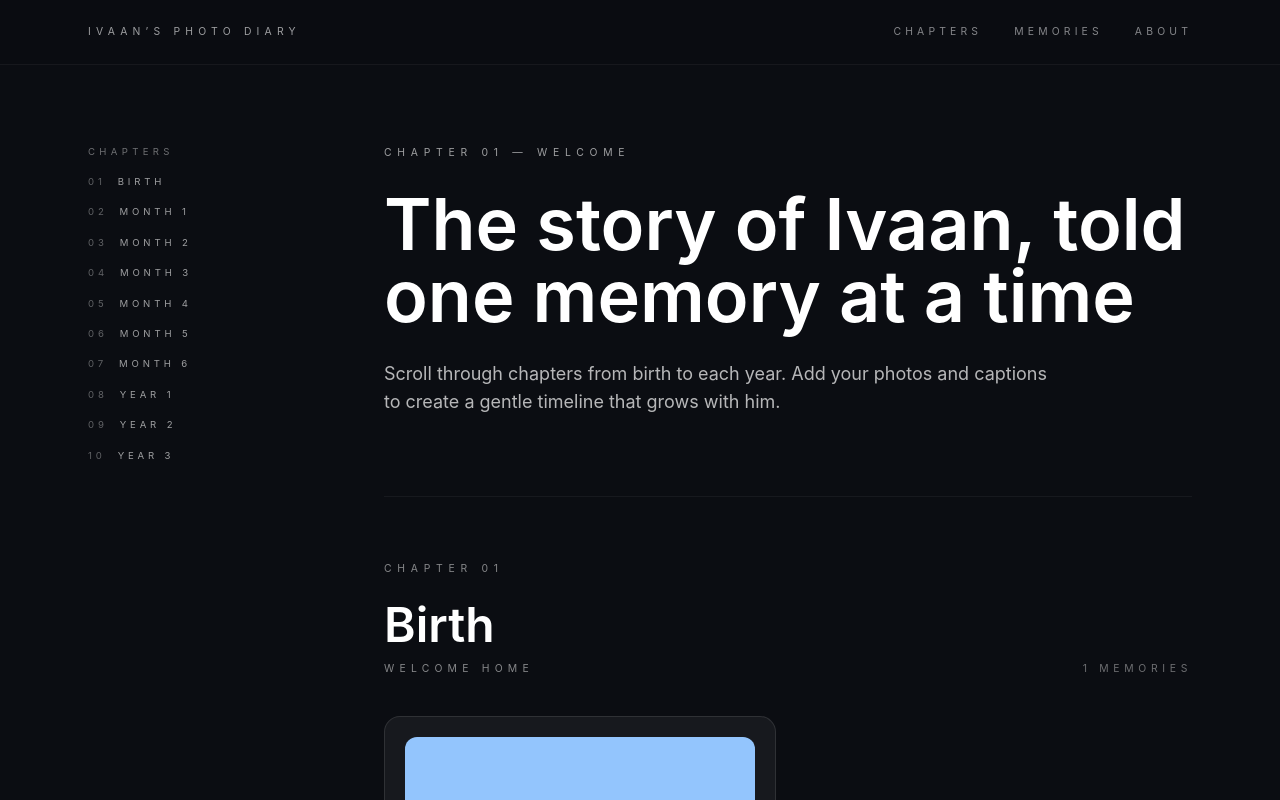
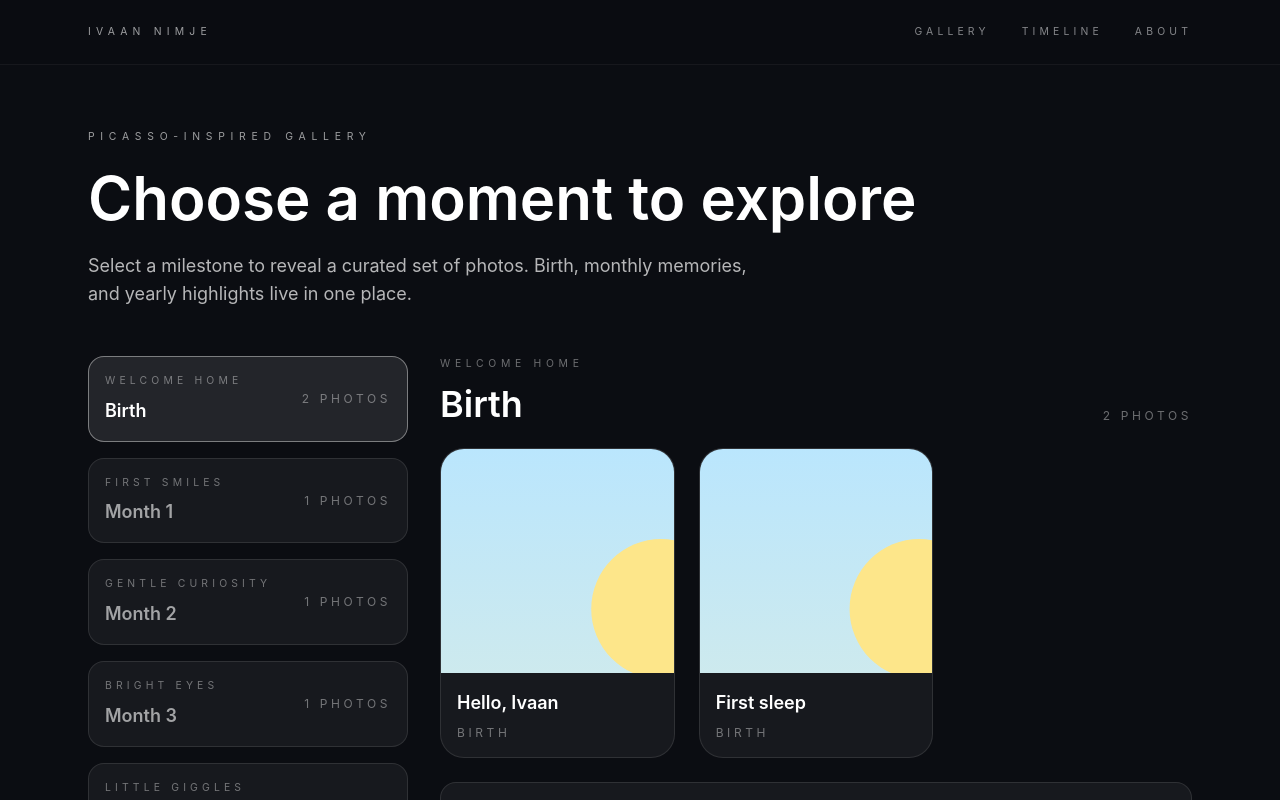
Before and after one commit to himanshunimje1/Ivaan-portfolio-Personal-Website, a React (Vite) app: page / in a window 1280 px wide. Shown: the top 800 px of the page. Built offline with nearby package versions, Linux system fonts and the light colour scheme.

Commit message:
Create event-driven Picasso gallery view
Switch to milestone selector with animated photo grid per event and update timeline data for photos.

```diff
--- a/index.html
+++ b/index.html
@@ -4,7 +4,7 @@
     <meta charset="UTF-8" />
     <link rel="icon" type="image/svg+xml" href="/vite.svg" />
     <meta name="viewport" content="width=device-width, initial-scale=1.0" />
-    <title>ivaan-diary</title>
+    <title>Ivaan Nimje</title>
   </head>
   <body>
     <div id="root"></div>
--- a/src/App.jsx
+++ b/src/App.jsx
@@ -1,90 +1,128 @@
+import { useMemo, useState } from 'react'
+import { motion } from 'framer-motion'
 import { timeline } from './data/timeline'
 
+const formatTitle = (title) => title.replace(/month/i, 'Month')
+
+function EventCard({ event, isActive, onClick }) {
+  return (
+    <button
+      type="button"
+      onClick={onClick}
+      className={`flex w-full items-center justify-between rounded-2xl border px-4 py-4 text-left transition ${
+        isActive
+          ? 'border-white/40 bg-white/10 text-white'
+          : 'border-white/10 bg-white/5 text-white/60 hover:border-white/30 hover:text-white'
+      }`}
+    >
+      <div>
+        <p className="text-[0.65rem] uppercase tracking-[0.4em] text-white/40">
+          {event.range}
+        </p>
+        <p className="mt-2 text-lg font-semibold">{formatTitle(event.title)}</p>
+      </div>
+      <div className="text-xs uppercase tracking-[0.3em] text-white/40">
+        {event.photos.length} photos
+      </div>
+    </button>
+  )
+}
+
 function App() {
+  const [activeEventId, setActiveEventId] = useState(timeline[0]?.id ?? '')
+  const activeEvent = useMemo(
+    () => timeline.find((event) => event.id === activeEventId) ?? timeline[0],
+    [activeEventId],
+  )
+
   return (
     <div className="min-h-screen bg-[#0b0d12] text-white">
       <header className="sticky top-0 z-20 border-b border-white/5 bg-[#0b0d12]/90 backdrop-blur">
         <div className="mx-auto flex w-full max-w-6xl items-center justify-between px-6 py-6">
           <div className="text-[0.65rem] uppercase tracking-[0.5em] text-white/60">
-            Ivaan’s Photo Diary
+            Ivaan Nimje
           </div>
           <div className="flex items-center gap-8 text-[0.65rem] uppercase tracking-[0.4em] text-white/50">
-            <span className="transition hover:text-white">Chapters</span>
-            <span className="transition hover:text-white">Memories</span>
+            <span className="transition hover:text-white">Gallery</span>
+            <span className="transition hover:text-white">Timeline</span>
             <span className="transition hover:text-white">About</span>
           </div>
         </div>
       </header>
 
-      <main className="mx-auto grid w-full max-w-6xl gap-14 px-6 pb-28 pt-20 md:grid-cols-[240px_minmax(0,1fr)]">
-        <aside className="hidden md:block">
-          <div className="sticky top-28 space-y-4 text-[0.6rem] uppercase tracking-[0.45em] text-white/50">
-            <div className="text-white/40">Chapters</div>
-            {timeline.map((chapter, index) => (
-              <a
-                key={chapter.id}
-                href={`#${chapter.id}`}
-                className="flex items-center gap-3 text-[0.6rem] uppercase tracking-[0.4em] text-white/60 transition hover:text-white"
-              >
-                <span className="text-white/35">{String(index + 1).padStart(2, '0')}</span>
-                <span className="whitespace-nowrap">{chapter.title}</span>
-              </a>
-            ))}
-          </div>
-        </aside>
-
-        <section className="space-y-20">
-          <div className="space-y-7">
+      <main className="mx-auto flex w-full max-w-6xl flex-col gap-12 px-6 pb-24 pt-16">
+        <div className="space-y-6">
           <p className="text-[0.65rem] uppercase tracking-[0.55em] text-white/60">
-              Chapter 01 — Welcome
+            Picasso-inspired gallery
           </p>
-            <h1 className="text-4xl font-semibold leading-tight md:text-6xl lg:text-7xl">
-              The story of Ivaan, told one memory at a time
+          <h1 className="text-4xl font-semibold leading-tight md:text-6xl">
+            Choose a moment to explore
           </h1>
           <p className="max-w-2xl text-base text-white/70 md:text-lg">
-              Scroll through chapters from birth to each year. Add your photos and
-              captions to create a gentle timeline that grows with him.
+            Select a milestone to reveal a curated set of photos. Birth, monthly
+            memories, and yearly highlights live in one place.
           </p>
         </div>
 
-          {timeline.map((chapter, index) => (
-            <section key={chapter.id} id={chapter.id} className="border-t border-white/5 pt-16">
-              <p className="text-[0.65rem] uppercase tracking-[0.55em] text-white/50">
-                Chapter {String(index + 1).padStart(2, '0')}
+        <section className="grid gap-8 lg:grid-cols-[320px_minmax(0,1fr)]">
+          <div className="space-y-4">
+            {timeline.map((event) => (
+              <EventCard
+                key={event.id}
+                event={event}
+                isActive={event.id === activeEventId}
+                onClick={() => setActiveEventId(event.id)}
+              />
+            ))}
+          </div>
+
+          <motion.div
+            key={activeEvent?.id}
+            initial={{ opacity: 0, y: 20 }}
+            animate={{ opacity: 1, y: 0 }}
+            transition={{ duration: 0.4, ease: 'easeOut' }}
+            className="space-y-6"
+          >
+            <div className="flex flex-wrap items-end justify-between gap-4">
+              <div>
+                <p className="text-[0.65rem] uppercase tracking-[0.45em] text-white/40">
+                  {activeEvent?.range}
                 </p>
-              <div className="mt-6 flex flex-col gap-6 md:flex-row md:items-end md:justify-between">
-                <div>
-                  <h2 className="text-3xl font-semibold md:text-4xl lg:text-5xl">
-                    {chapter.title}
+                <h2 className="mt-3 text-3xl font-semibold md:text-4xl">
+                  {activeEvent?.title}
                 </h2>
-                  <p className="mt-3 text-[0.65rem] uppercase tracking-[0.5em] text-white/50">
-                    {chapter.range}
-                  </p>
               </div>
-                <div className="text-[0.65rem] uppercase tracking-[0.45em] text-white/40">
-                  {chapter.items.length} memories
+              <div className="text-xs uppercase tracking-[0.3em] text-white/40">
+                {activeEvent?.photos.length ?? 0} photos
               </div>
             </div>
 
-              <div className="mt-10 grid gap-6 md:grid-cols-2">
-                {chapter.items.map((item) => (
+            <div className="grid gap-6 sm:grid-cols-2 lg:grid-cols-3">
+              {activeEvent?.photos.map((photo) => (
                 <div
-                    key={item.id}
-                    className="rounded-2xl border border-white/10 bg-white/5 p-5"
+                  key={photo.id}
+                  className="group overflow-hidden rounded-3xl border border-white/10 bg-white/5"
                 >
                   <div
-                      className="h-48 w-full rounded-xl"
-                      style={{ background: item.color }}
+                    className="h-56 w-full bg-cover bg-center transition duration-500 group-hover:scale-105"
+                    style={{
+                      background: photo.imageUrl ? `url(${photo.imageUrl})` : photo.color,
+                    }}
                   />
-                    <h3 className="mt-4 text-lg font-semibold">{item.title}</h3>
-                    <p className="mt-2 text-sm text-white/60">
-                      Add photos in <span className="text-white/80">/diary/chapters/{chapter.folder}</span>
+                  <div className="p-4">
+                    <h3 className="text-lg font-semibold">{photo.title}</h3>
+                    <p className="mt-2 text-xs uppercase tracking-[0.3em] text-white/40">
+                      {activeEvent?.title}
                     </p>
+                  </div>
                 </div>
               ))}
             </div>
-            </section>
-          ))}
+
+            <div className="rounded-2xl border border-white/10 bg-white/5 p-4 text-sm text-white/60">
+              Add photos inside <span className="text-white/80">/diary/chapters/{activeEvent?.folder}</span>
+            </div>
+          </motion.div>
         </section>
       </main>
     </div>
--- a/src/data/timeline.js
+++ b/src/data/timeline.js
@@ -4,11 +4,17 @@ export const timeline = [
     title: 'Birth',
     range: 'Welcome home',
     folder: 'birth',
-    items: [
+    photos: [
       {
         id: 'birth-day',
         title: 'Hello, Ivaan',
         color: '#93c5fd',
+        imageUrl: '/diary/sample.svg',
+      },
+      {
+        id: 'first-sleep',
+        title: 'First sleep',
+        color: '#bfdbfe',
         imageUrl: '/diary/sample.svg',
       },
     ],
@@ -18,12 +24,12 @@ export const timeline = [
     title: 'Month 1',
     range: 'First smiles',
     folder: 'month-1',
-    items: [
+    photos: [
       {
         id: 'month-1',
         title: 'Tiny yawns',
         color: '#fca5a5',
-        imageUrl: '',
+        imageUrl: '/diary/sample.svg',
       },
     ],
   },
@@ -32,12 +38,12 @@ export const timeline = [
     title: 'Month 2',
     range: 'Gentle curiosity',
     folder: 'month-2',
-    items: [
+    photos: [
       {
         id: 'month-2',
         title: 'Warm cuddles',
         color: '#fde68a',
-        imageUrl: '',
+        imageUrl: '/diary/sample.svg',
       },
     ],
   },
@@ -46,12 +52,12 @@ export const timeline = [
     title: 'Month 3',
     range: 'Bright eyes',
     folder: 'month-3',
-    items: [
+    photos: [
       {
         id: 'month-3',
         title: 'Peekaboo',
         color: '#fdba74',
-        imageUrl: '',
+        imageUrl: '/diary/sample.svg',
       },
     ],
   },
@@ -60,12 +66,12 @@ export const timeline = [
     title: 'Month 4',
     range: 'Little giggles',
     folder: 'month-4',
-    items: [
+    photos: [
       {
         id: 'month-4',
         title: 'Rolling over',
         color: '#a5b4fc',
-        imageUrl: '',
+        imageUrl: '/diary/sample.svg',
       },
     ],
   },
@@ -74,12 +80,12 @@ export const timeline = [
     title: 'Month 5',
     range: 'New sounds',
     folder: 'month-5',
-    items: [
+    photos: [
       {
         id: 'month-5',
         title: 'Happy waves',
         color: '#f9a8d4',
-        imageUrl: '',
+        imageUrl: '/diary/sample.svg',
       },
     ],
   },
@@ -88,12 +94,12 @@ export const timeline = [
     title: 'Month 6',
     range: 'Half-year joy',
     folder: 'month-6',
-    items: [
+    photos: [
       {
         id: 'month-6',
         title: 'First sit',
         color: '#86efac',
-        imageUrl: '',
+        imageUrl: '/diary/sample.svg',
       },
     ],
   },
@@ -102,12 +108,12 @@ export const timeline = [
     title: 'Year 1',
     range: 'One candle',
     folder: 'year-1',
-    items: [
+    photos: [
       {
         id: 'year-1',
         title: 'First birthday',
         color: '#60a5fa',
-        imageUrl: '',
+        imageUrl: '/diary/sample.svg',
       },
     ],
   },
@@ -116,12 +122,12 @@ export const timeline = [
     title: 'Year 2',
     range: 'Bigger adventures',
     folder: 'year-2',
-    items: [
+    photos: [
       {
         id: 'year-2',
         title: 'Playtime',
         color: '#f472b6',
-        imageUrl: '',
+        imageUrl: '/diary/sample.svg',
       },
     ],
   },
@@ -130,12 +136,12 @@ export const timeline = [
     title: 'Year 3',
     range: 'Little explorer',
     folder: 'year-3',
-    items: [
+    photos: [
       {
         id: 'year-3',
         title: 'Story time',
         color: '#fbbf24',
-        imageUrl: '',
+        imageUrl: '/diary/sample.svg',
       },
     ],
   },
```
Lines whose indentation alone changed are shown as unchanged.
